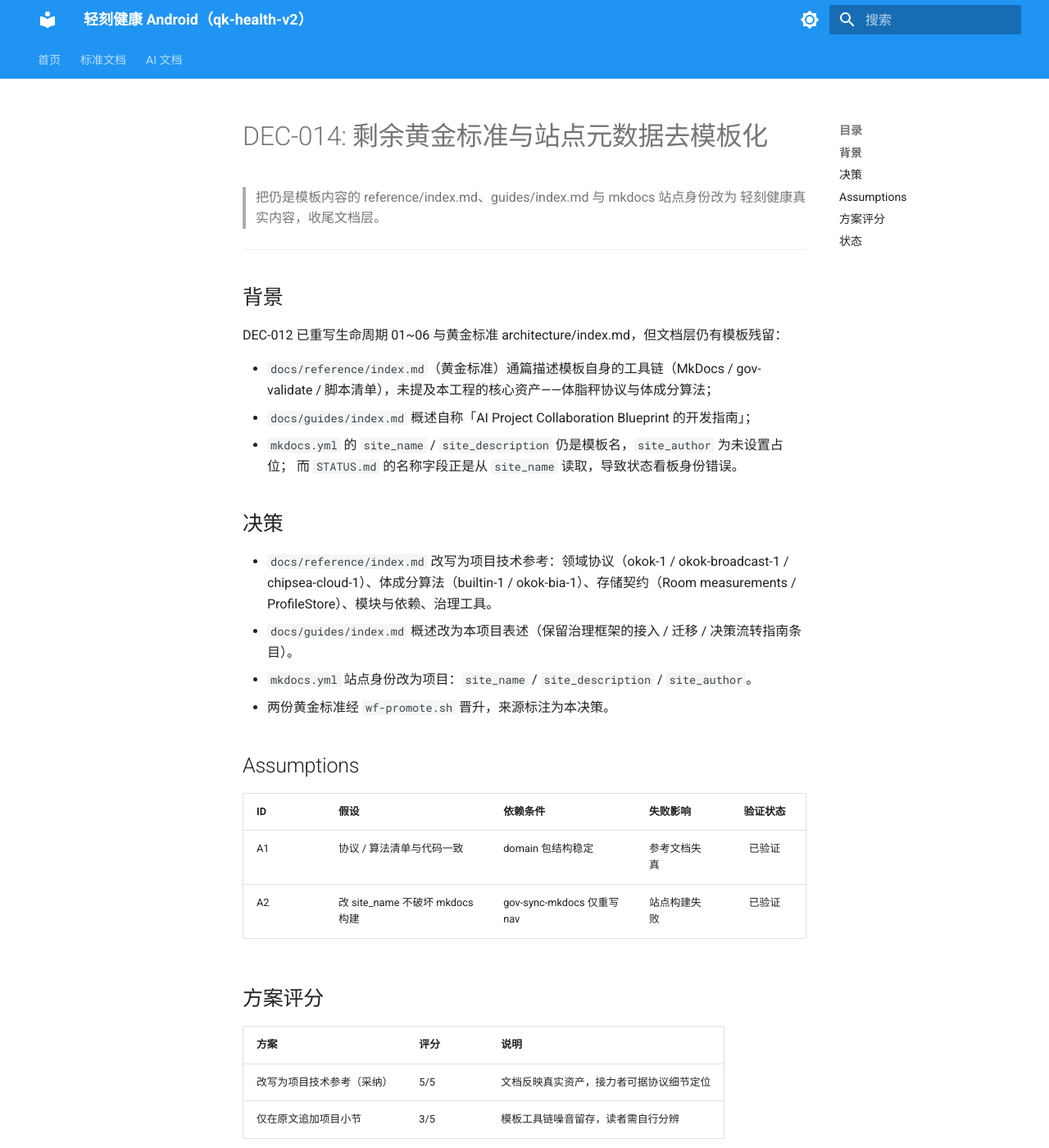
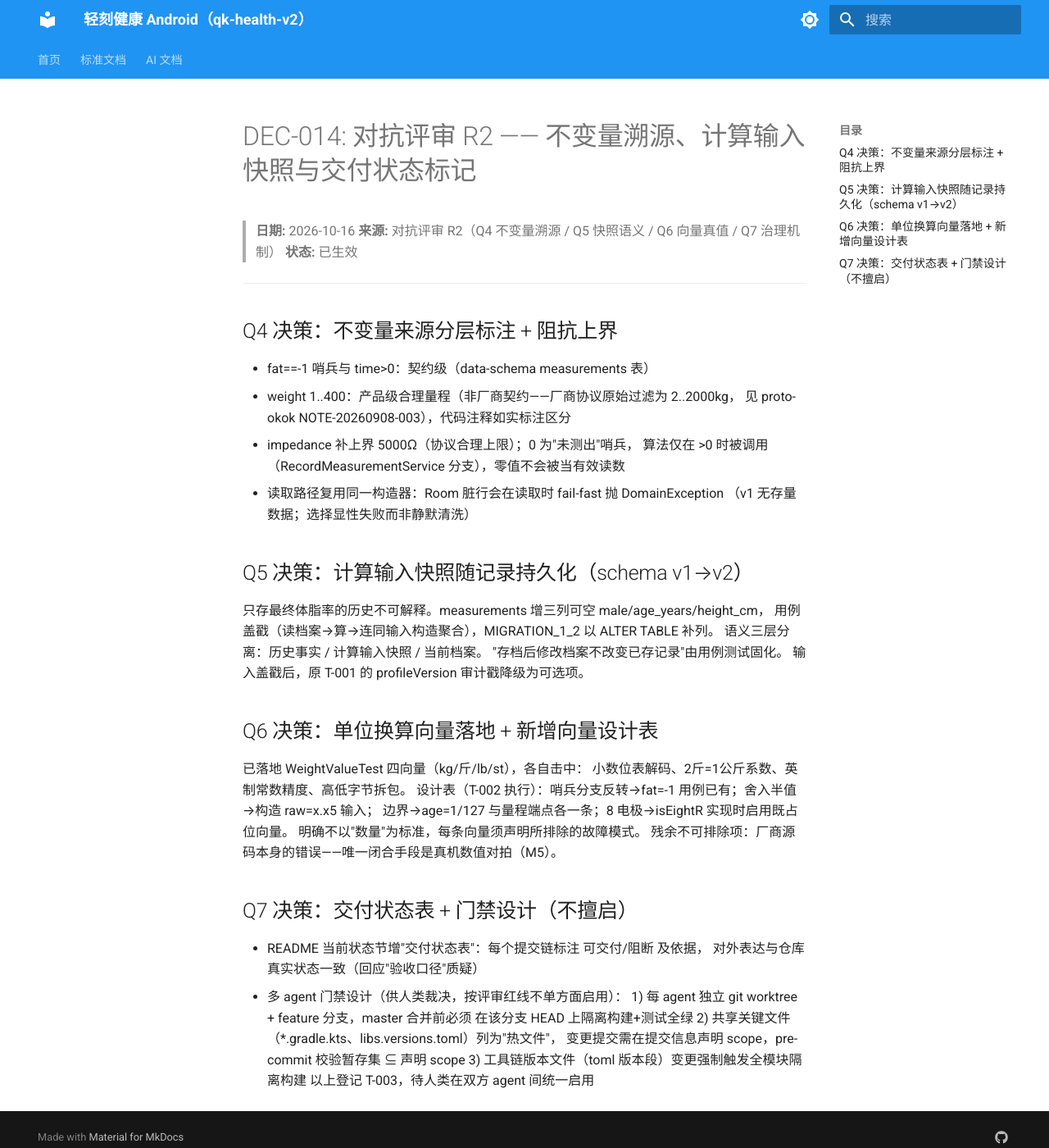
Before and after one commit to zerophix/lightweigh, an MkDocs documentation site: the page built from docs/ai/decisions/DEC-014.md, in a window 1280 px wide and 1400 px high. Shown: the whole window at 82% size. Built offline with MkDocs 1.6.1 and Material for MkDocs 9.7.7, drawn with Linux system fonts in a browser that asks for light colours; some of the changed text lies outside the part shown.

Commit message:
feat(domain): persist calc inputs, cap impedance, unit vectors
R2 adversarial fixes (DEC-014): measurements schema v1->v2 adds
male/age_years/height_cm snapshot columns with migration; use case
stamps profile inputs and a test pins snapshot-after-profile-change
semantics; impedance capped at 5000ohm with provenance comments;
WeightValue unit vectors (kg/jin/lb/st); README gains delivery
status table and new reflection lessons. 17 domain+application
tests green.

```diff
--- a/docs/ai/decisions/DEC-014.md
+++ b/docs/ai/decisions/DEC-014.md
@@ -1,63 +1,46 @@
----
-task_groups:
-  - id: A
-    status: done
-    priority: P0
-    desc: "reference/index.md 改写为项目技术参考"
-    files: "docs/reference/index.md"
-    claimed_by: AI
-    claimed_at: "2026-10-16"
-  - id: B
-    status: done
-    priority: P1
-    desc: "guides/index.md 去模板品牌化 + mkdocs 站点身份改为项目"
-    files: "docs/guides/index.md, mkdocs.yml"
-    claimed_by: AI
-    claimed_at: "2026-10-16"
----
+# DEC-014: 对抗评审 R2 —— 不变量溯源、计算输入快照与交付状态标记
 
-# DEC-014: 剩余黄金标准与站点元数据去模板化
-
-> 把仍是模板内容的 reference/index.md、guides/index.md 与 mkdocs 站点身份改为
-> 轻刻健康真实内容，收尾文档层。
+> **日期:** 2026-10-16
+> **来源:** 对抗评审 R2（Q4 不变量溯源 / Q5 快照语义 / Q6 向量真值 / Q7 治理机制）
+> **状态:** 已生效
 
 ---
 
-## 背景
+## Q4 决策：不变量来源分层标注 + 阻抗上界
 
-DEC-012 已重写生命周期 01~06 与黄金标准 architecture/index.md，但文档层仍有模板残留：
+- fat==-1 哨兵与 time>0：契约级（data-schema measurements 表）
+- weight 1..400：产品级合理量程（非厂商契约——厂商协议原始过滤为 2..2000kg，
+  见 proto-okok NOTE-20260908-003），代码注释如实标注区分
+- impedance 补上界 5000Ω（协议合理上限）；0 为"未测出"哨兵，
+  算法仅在 >0 时被调用（RecordMeasurementService 分支），零值不会被当有效读数
+- 读取路径复用同一构造器：Room 脏行会在读取时 fail-fast 抛 DomainException
+  （v1 无存量数据；选择显性失败而非静默清洗）
 
-- `docs/reference/index.md`（黄金标准）通篇描述模板自身的工具链（MkDocs / gov-validate /
-  脚本清单），未提及本工程的核心资产——体脂秤协议与体成分算法；
-- `docs/guides/index.md` 概述自称「AI Project Collaboration Blueprint 的开发指南」；
-- `mkdocs.yml` 的 `site_name` / `site_description` 仍是模板名，`site_author` 为未设置占位；
-  而 `STATUS.md` 的名称字段正是从 `site_name` 读取，导致状态看板身份错误。
+## Q5 决策：计算输入快照随记录持久化（schema v1→v2）
 
-## 决策
+只存最终体脂率的历史不可解释。measurements 增三列可空 male/age_years/height_cm，
+用例盖戳（读档案→算→连同输入构造聚合），MIGRATION_1_2 以 ALTER TABLE 补列。
+语义三层分离：历史事实 / 计算输入快照 / 当前档案。
+"存档后修改档案不改变已存记录"由用例测试固化。
+输入盖戳后，原 T-001 的 profileVersion 审计戳降级为可选项。
 
-- `docs/reference/index.md` 改写为项目技术参考：领域协议（okok-1 / okok-broadcast-1 /
-  chipsea-cloud-1）、体成分算法（builtin-1 / okok-bia-1）、存储契约（Room measurements /
-  ProfileStore）、模块与依赖、治理工具。
-- `docs/guides/index.md` 概述改为本项目表述（保留治理框架的接入 / 迁移 / 决策流转指南条目）。
-- `mkdocs.yml` 站点身份改为项目：`site_name` / `site_description` / `site_author`。
-- 两份黄金标准经 `wf-promote.sh` 晋升，来源标注为本决策。
+## Q6 决策：单位换算向量落地 + 新增向量设计表
 
-## Assumptions
+已落地 WeightValueTest 四向量（kg/斤/lb/st），各自击中：
+小数位表解码、2斤=1公斤系数、英制常数精度、高低字节拆包。
+设计表（T-002 执行）：哨兵分支反转→fat=-1 用例已有；舍入半值→构造 raw=x.x5 输入；
+边界→age=1/127 与量程端点各一条；8 电极→isEightR 实现时启用既占位向量。
+明确不以"数量"为标准，每条向量须声明所排除的故障模式。
+残余不可排除项：厂商源码本身的错误——唯一闭合手段是真机数值对拍（M5）。
 
-| ID | 假设 | 依赖条件 | 失败影响 | 验证状态 |
-|----|------|----------|----------|:--------:|
-| A1 | 协议 / 算法清单与代码一致 | domain 包结构稳定 | 参考文档失真 | 已验证 |
-| A2 | 改 site_name 不破坏 mkdocs 构建 | gov-sync-mkdocs 仅重写 nav | 站点构建失败 | 已验证 |
+## Q7 决策：交付状态表 + 门禁设计（不擅启）
 
-## 方案评分
-
-| 方案 | 评分 | 说明 |
-|------|------|------|
-| 改写为项目技术参考（采纳） | 5/5 | 文档反映真实资产，接力者可据协议细节定位 |
-| 仅在原文追加项目小节 | 3/5 | 模板工具链噪音留存，读者需自行分辨 |
-
-## 状态
-
-- [x] 决策时间: 2026-10-16
-- [x] 决策者: AI
-- [x] 来源: 文档层收尾（DEC-012 后续）
+- README 当前状态节增"交付状态表"：每个提交链标注 可交付/阻断 及依据，
+  对外表达与仓库真实状态一致（回应"验收口径"质疑）
+- 多 agent 门禁设计（供人类裁决，按评审红线不单方面启用）：
+  1) 每 agent 独立 git worktree + feature 分支，master 合并前必须
+     在该分支 HEAD 上隔离构建+测试全绿
+  2) 共享关键文件（*.gradle.kts、libs.versions.toml）列为"热文件"，
+     变更提交需在提交信息声明 scope，pre-commit 校验暂存集 ⊆ 声明 scope
+  3) 工具链版本文件（toml 版本段）变更强制触发全模块隔离构建
+  以上登记 T-003，待人类在双方 agent 间统一启用
--- a/mkdocs.yml
+++ b/mkdocs.yml
@@ -208,6 +208,8 @@ plugins:
 
 
 
+
+
 nav:
   - 首页: index.md
 
```
Also changed, not shown: README.md (+13 -1 lines), docs/ai/decisions/index.md (+2 -1 lines), docs/ai/lifecycle/04_DevNotes.md (+1 -0 lines), 8 other files.
